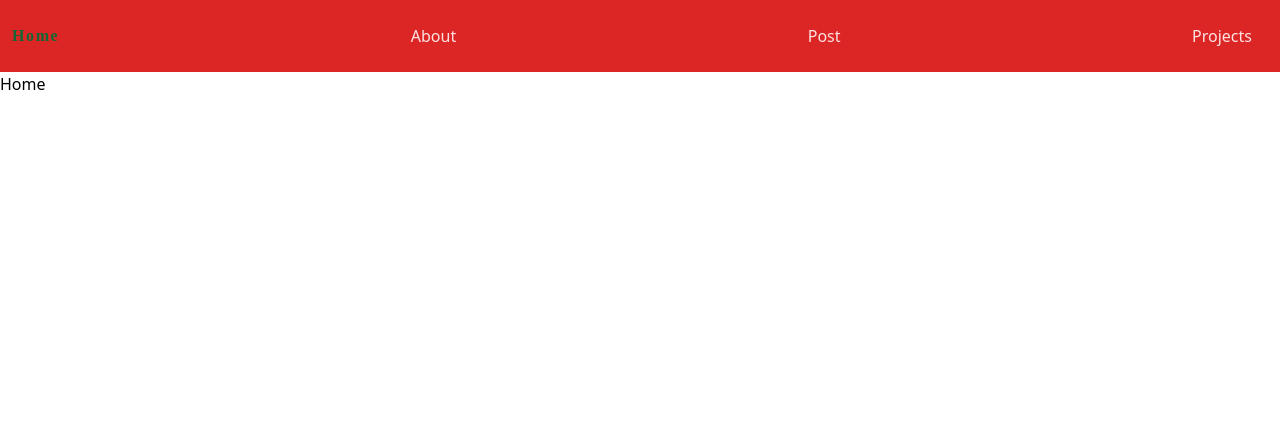
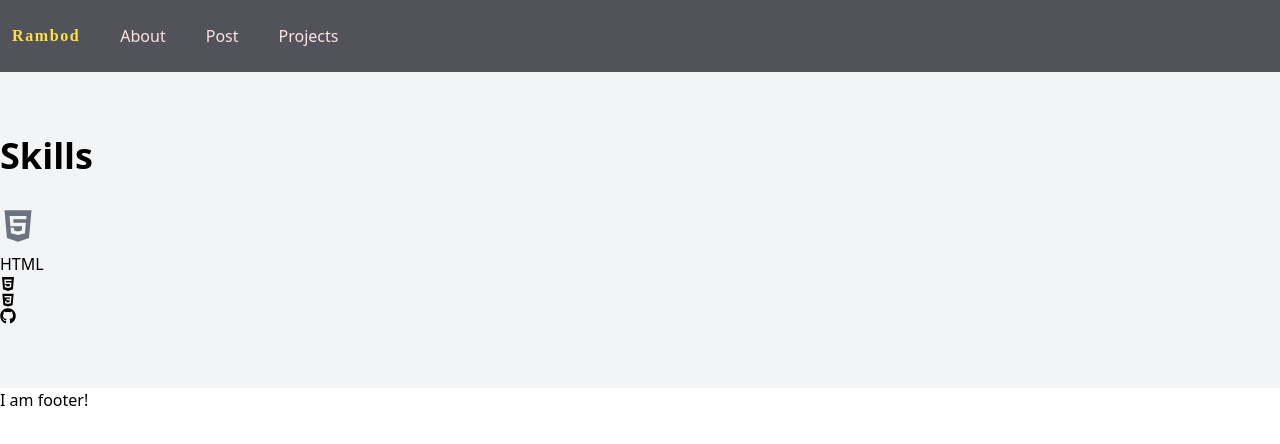
Before and after one commit to rpg225/portfolio-sanity, a React (Create React App) app: page / in a window 1280 px wide. Shown: the top 444 px of the page. Built offline with nearby package versions, Linux system fonts and the light colour scheme.

Commit message:
Added Tailwind properties to home and added footer

```diff
--- a/package.json
+++ b/package.json
@@ -3,12 +3,16 @@
   "version": "0.1.0",
   "private": true,
   "dependencies": {
+    "@fortawesome/fontawesome-svg-core": "^6.5.2",
+    "@fortawesome/react-fontawesome": "^0.2.0",
     "@sanity/client": "^6.15.20",
     "@testing-library/jest-dom": "^5.17.0",
     "@testing-library/react": "^13.4.0",
     "@testing-library/user-event": "^13.5.0",
+    "devicon": "^2.16.0",
     "react": "^18.3.0",
     "react-dom": "^18.3.0",
+    "react-icons": "^5.1.0",
     "react-router-dom": "^6.23.0",
     "react-scripts": "5.0.1",
     "web-vitals": "^2.1.4"
--- a/src/App.js
+++ b/src/App.js
@@ -5,6 +5,7 @@ import SinglePost from "./components/SinglePost.js";
 import Post from "./components/Post.js";
 import Project from "./components/Project.js";
 import NavBar from "./components/NavBar.js";
+import Footer from "./components/Footer.js";
 import './App.css';
 
 function App() {
@@ -19,6 +20,7 @@ function App() {
         <Route  path='/project' element={<Project />} />
 
       </Routes>
+    <Footer></Footer>
     </BrowserRouter>
   );
 }
--- a/src/components/About.js
+++ b/src/components/About.js
@@ -2,7 +2,19 @@ import React from 'react'
 
 function About() {
   return (
-    <div>About</div>
+    <div className='about-section'>
+
+      <section className='about' id='about'>
+          <div className='imageContainer'>
+              {/*
+            Source the image later
+              */}
+
+          </div>
+
+      </section>
+
+    </div>
   )
 }
 
--- /dev/null
+++ b/src/components/Footer.js
@@ -0,0 +1,11 @@
+import React from 'react'
+
+const Footer = () => {
+  return (
+    <footer>
+        I am footer!
+    </footer>
+  )
+}
+
+export default Footer
--- a/src/components/Home.js
+++ b/src/components/Home.js
@@ -1,8 +1,49 @@
 import React from 'react'
+import { DiCss3, } from "react-icons/di";
+import { FaGithub,FaHtml5 } from "react-icons/fa";
+
 
 function Home() {
   return (
-    <div>Home</div>
+    <div className="HomePage">
+      <section className="skills bg-gray-100" id="skills">
+      <div className="wrapper py-16">
+          <div className="subHeadingContainer">
+            <h1 className='text-3xl md:text-4xl font-bold'>Skills</h1>
+
+          </div>
+          <ul className='grid grid-cols-2 md:grid-cols-3 lg:grid-cols-4 gap-8 mt-8'>
+              <li>
+                <FaHtml5 className='text-4xl text-gray-500'></FaHtml5>
+                <p className='mt-2'>HTML</p>
+              </li>
+          </ul>
+          {
+            /* Devicon skills go here
+            HTML,
+            CSS3,
+            JS,
+            REACT,
+            VUE,
+            ANGULAR
+            TAILWIND
+            TYPESCRIPT
+            */}
+
+          <FaHtml5></FaHtml5>
+          <DiCss3></DiCss3>
+          <FaGithub></FaGithub>
+
+        {
+          /* */
+        }
+
+        </div> {/* .wrapper end */}
+      </section> {/* Skills section end */}
+    </div>
+
+
+
   )
 }
 
--- a/src/components/NavBar.js
+++ b/src/components/NavBar.js
@@ -3,26 +3,35 @@ import { NavLink } from 'react-router-dom'
 
 function NavBar() {
   return (
-    <header className="bg-red-600">
-            <nav className='flex'>
-                <div className='container mx-auto flex justify-between'>
+    <header className="bg-zinc-600">
+
+                <div className="container mx-auto flex justify-between">
+                <nav className='flex'>
                     <NavLink to="/"
                     exact
                     activeClassName="text-white"
-                    className="inflex-flex items-center py-6 px-3 mr-4 text-red-100 hover:text-green-800 text4xl font-bold cursive tracking-widest">
-                        Home
+                    className="inflex-flex items-center py-6 px-3 mr-4 text-red-100 hover:text-yellow-300 text4xl font-bold cursive tracking-widest">
+                        Rambod
                     </NavLink>
-                    <NavLink to="/about" className="inflex-flex items-center py-6 px-3 mr-4 text-red-100">
+                    <NavLink to="/about"
+                        className="inflex-flex items-center py-6 px-3 mr-4 text-red-100"
+                        activeClassName="text-red-100 bg-red-700"
+                    >
                         About
                     </NavLink>
-                    <NavLink to="/post" className="inflex-flex items-center py-6 px-3 mr-4 text-red-100">
+                    <NavLink to="/post"
+                    className="inflex-flex items-center py-6 px-3 mr-4 text-red-100"
+                        activeClassName="text-red-100 bg-red-700"
+                    >
                         Post
                     </NavLink>
-                    <NavLink to="/project" className="inflex-flex items-center py-6 px-3 mr-4 text-red-100">
+                    <NavLink to="/project"
+                    className="inflex-flex items-center py-6 px-3 mr-4 text-red-100"
+                    >
                         Projects
                     </NavLink>
+                    </nav>
                 </div>
-                </nav>
     </header>
   )
 }
```
Also changed, not shown: 1 other file (tests, documents, lock files or other folders).
